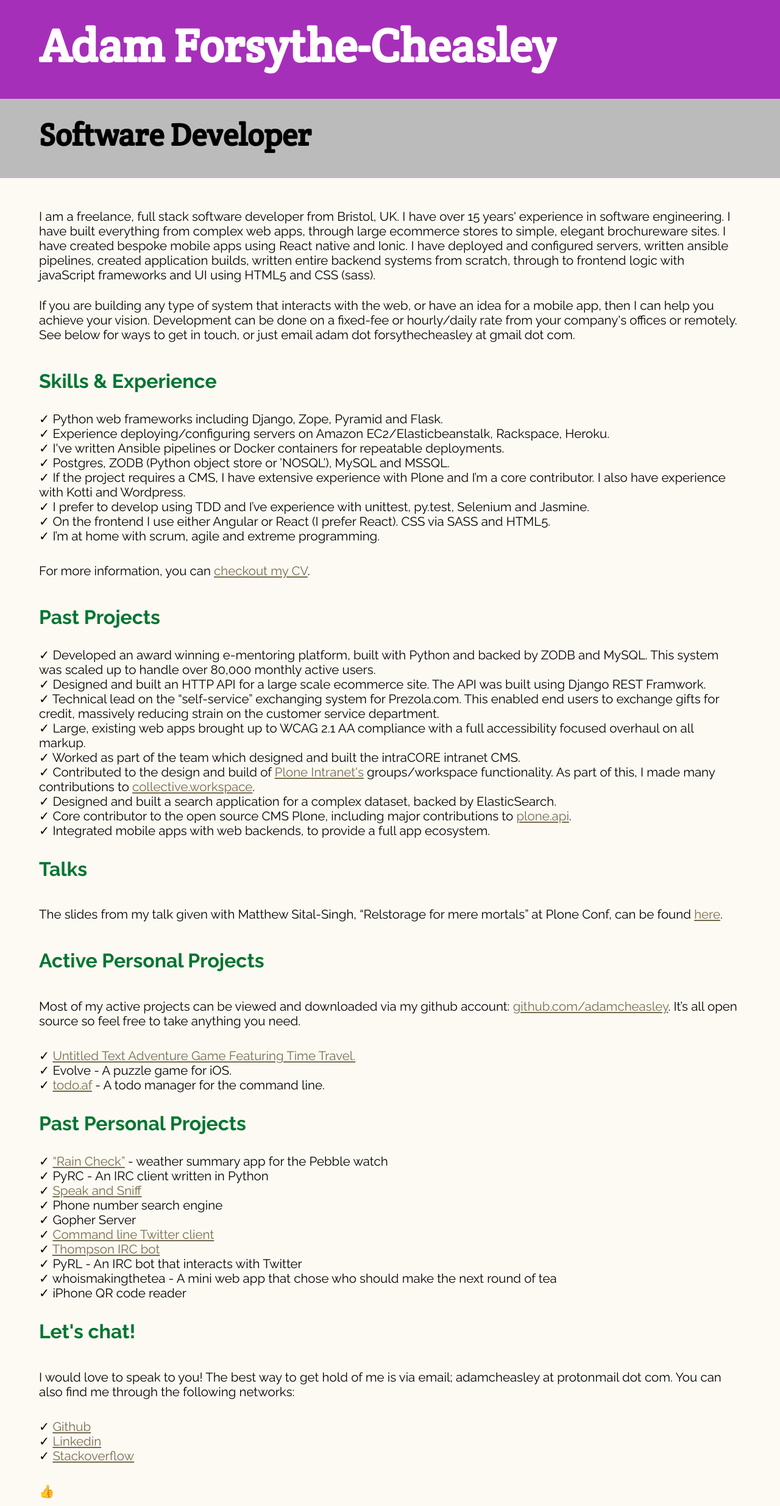
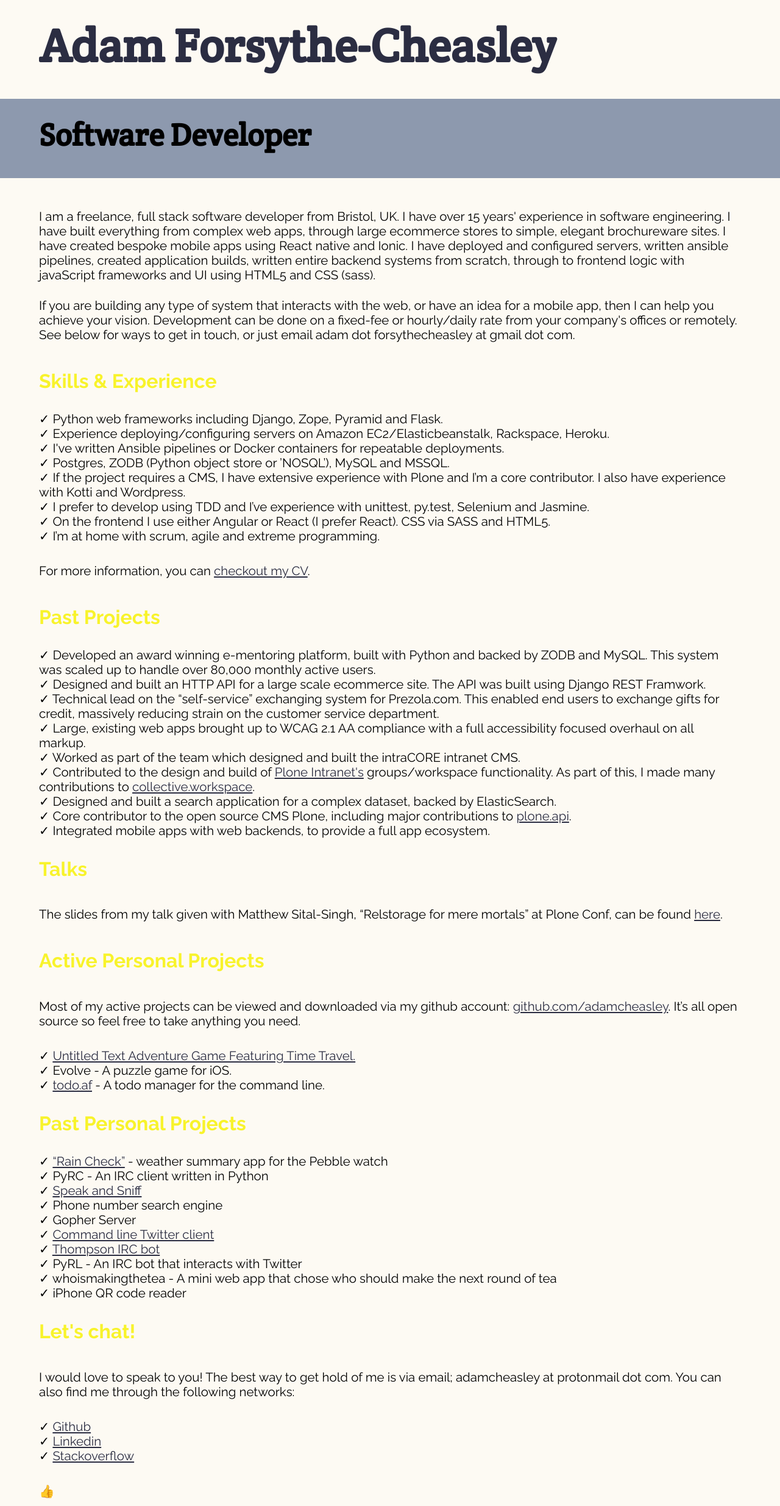
Before and after one commit to adamcheasley/adamcheasley.github.io, a Jekyll site: the page built from old.html, in a window 1280 px wide. Shown: the whole page at 61% size. Built offline with Jekyll 4.4.1, drawn with Linux system fonts in a browser that asks for light colours.

Commit message:
Update heading colours

```diff
--- a/css/main.css
+++ b/css/main.css
@@ -11,7 +11,7 @@
 }
 
 a {
-  color: #776b4d;
+  color: #2B2D42;
 }
 
 h1, h2, h3, h4, ul {
@@ -25,21 +25,22 @@
 
 h1 {
   font-size: 6vw;
-  background-color: #A62FBA;
-  color: #fff;
+  color: #2B2D42;
   padding-bottom: 3%;
   padding-top: 2%;
 }
 
 h2 {
-  background-color: #bbb;
+  background-color: #8D99AE;
   padding-top: 2%;
   padding-bottom: 3%;
   font-size: 4vw;
 }
 
 h3 {
-  color: #017531; font-weight: bold; font-size: 2.5vmax;
+  color: #F8F32B;
+  font-weight: bold;
+  font-size: 2.5vmax;
 }
 
 ul li:before {
```
